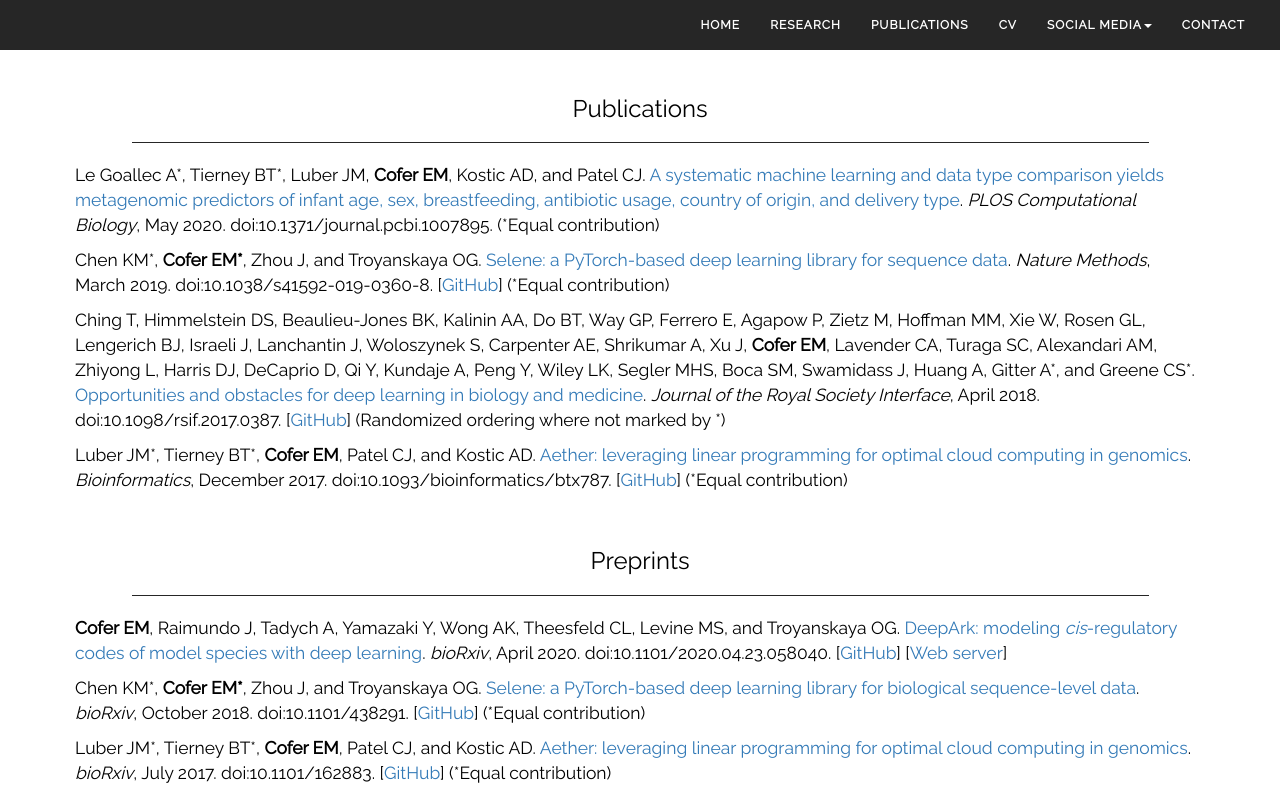
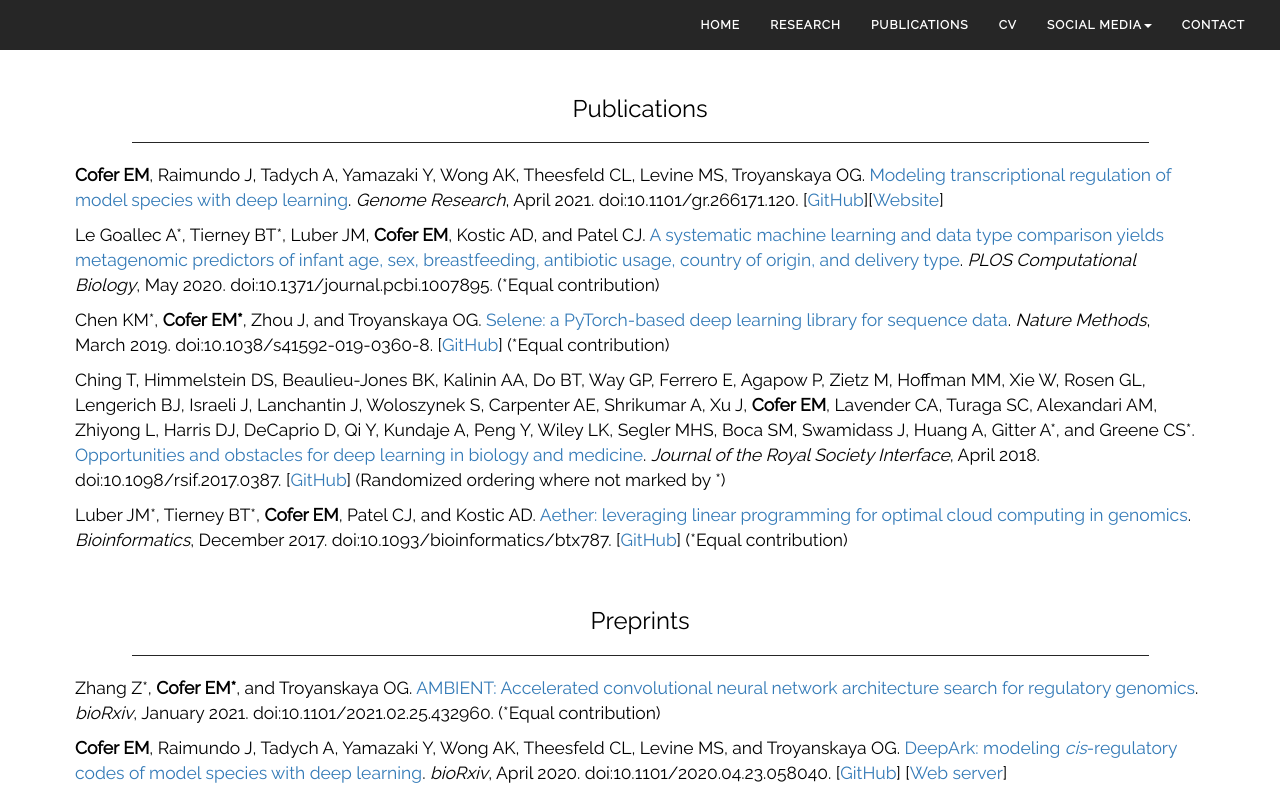
Before and after one commit to evancofer/evancofer.github.io, a plain HTML site: page publications.html in a window 1280 px wide. Shown: the top 793 px of the page. Drawn offline with nearby package versions, Linux system fonts and the light colour scheme.

Commit message:
Updated CV and pubs.

```diff
--- a/publications.html
+++ b/publications.html
@@ -68,6 +68,12 @@
 <hr class="hr-inverse">
 				<div class="text-left">
 
+
+<p><strong>Cofer EM</strong>, Raimundo J, Tadych A, Yamazaki Y, Wong AK, Theesfeld CL, Levine MS, Troyanskaya OG. <a href="https://doi.org/10.1101/gr.266171.120">Modeling transcriptional regulation of model species with deep learning</a>. <i>Genome Research</i>, April 2021. doi:10.1101/gr.266171.120.
+[<a href="https://github.com/functionlab/deepark">GitHub</a>][<a href="https://deepark.princeton.edu/">Website</a>]
+</p>
+
+
 <p>Le Goallec A*, Tierney BT*, Luber JM, <strong>Cofer EM</strong>, Kostic AD, and Patel CJ. <a href="https://doi.org/10.1371/journal.pcbi.1007895">A systematic machine learning and data type comparison yields metagenomic predictors of infant age, sex, breastfeeding, antibiotic usage, country of origin, and delivery type</a>. <i>PLOS Computational Biology</i>, May 2020. doi:10.1371/journal.pcbi.1007895. (*Equal contribution)</p>
 
 <p>Chen KM*, <strong>Cofer EM*</strong>, Zhou J, and Troyanskaya OG. <a href="https://doi.org/10.1038/s41592-019-0360-8">Selene: a PyTorch-based deep
@@ -82,6 +88,9 @@ learning library for sequence data</a>. <i>Nature Methods</i>, March 2019. doi:1
 				<h3>Preprints</h3>
 				<hr class="hr-inverse">
 <div class="text-left">
+<p>Zhang Z*, <strong>Cofer EM*</strong>, and Troyanskaya OG. <a href="https://doi.org/10.1101/2021.02.25.432960">AMBIENT: Accelerated convolutional neural network architecture search for regulatory genomics</a>. <i>bioRxiv</i>, January 2021. doi:10.1101/2021.02.25.432960. (*Equal contribution)
+</p>
+
 <p><strong>Cofer EM</strong>, Raimundo J, Tadych A, Yamazaki Y, Wong AK, Theesfeld CL, Levine MS, and Troyanskaya OG. <a href="https://doi.org/10.1101/2020.04.23.058040">DeepArk: modeling <i>cis</i>-regulatory codes of model species with deep learning</a>. <i>bioRxiv</i>, April 2020. doi:10.1101/2020.04.23.058040. [<a href="https://github.com/FunctionLab/DeepArk">GitHub</a>] [<a href="https://deepark.princeton.edu">Web server</a>]
 </p>
 
```
Also changed, not shown: images/favicon.png, 1 other file.
